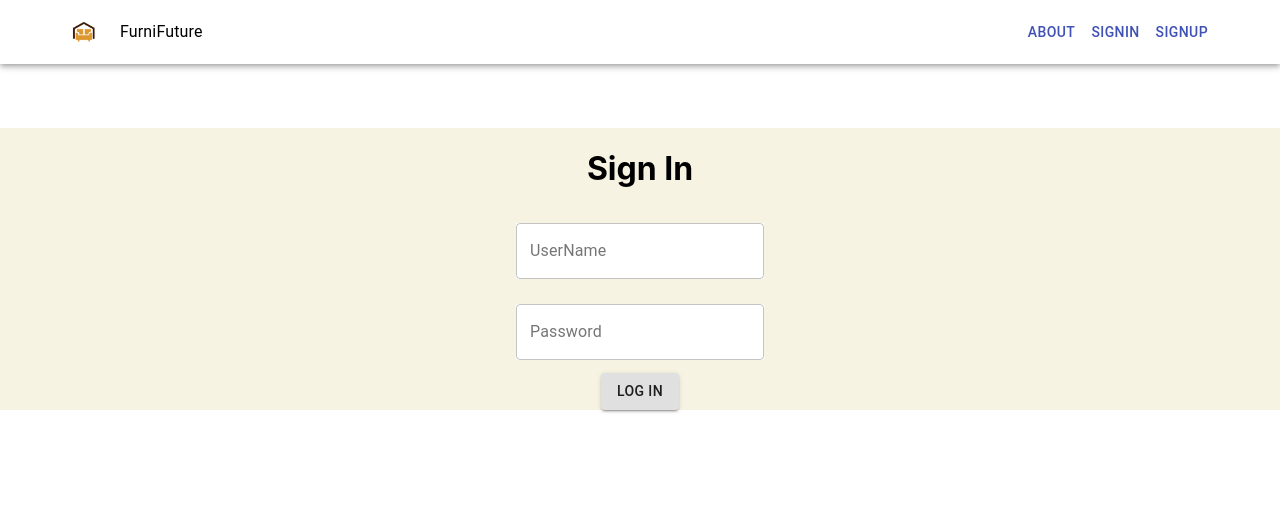
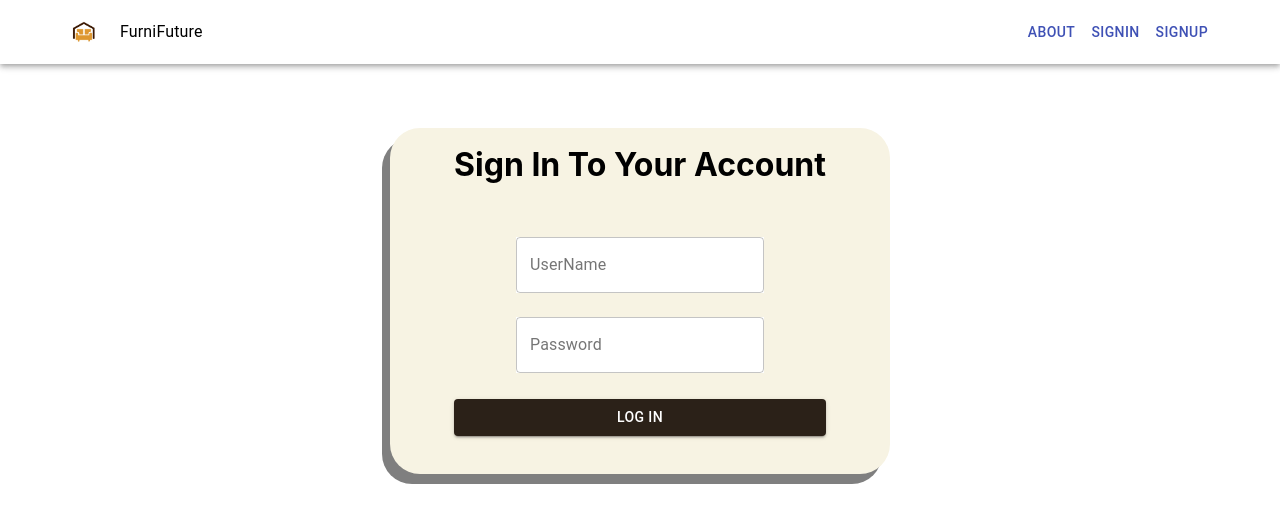
Before and after one commit to AhmadNourelddine/furnifuture, a React (Create React App) app: page /login in a window 1280 px wide. Shown: the top 522 px of the page. Built offline with nearby package versions, Linux system fonts and the light colour scheme.

Commit message:
removed inline style

```diff
--- a/src/pages/Login/index.js
+++ b/src/pages/Login/index.js
@@ -45,15 +45,20 @@ const Login = ()=> {
 
   return (
 
-    <Box className='login-form' >
-    <h1>Sign In</h1>
-    <TextField id="outlined-basic" label="UserName" variant="outlined" style={{margin:"1%"}}
+    <Box style={{display:"flex", justifyContent:"center", alignItems:"center"}}>
+
+    <Box className='login-form' id="signin-box">
+    <p id="sign-in">Sign In To Your Account</p>
+    <TextField id="outlined-basic" label="UserName" variant="outlined" margin="normal"
     onChange = {e=>setEmail(e.target.value)}/>
 
-    <TextField id="outlined-basic" label="Password" variant="outlined" style={{margin:"1%"}}
+    <TextField id="outlined-basic" label="Password" variant="outlined" margin="normal"
     onChange = {e=>setPassword(e.target.value)} />
 
-    <Button onClick={logIn} variant="contained">Log In</Button>
+    <Button onClick={logIn} variant="contained" fullWidth id="signin-btn">
+      Log In</Button>
+    </Box>
+
     </Box>
 
   );
```
